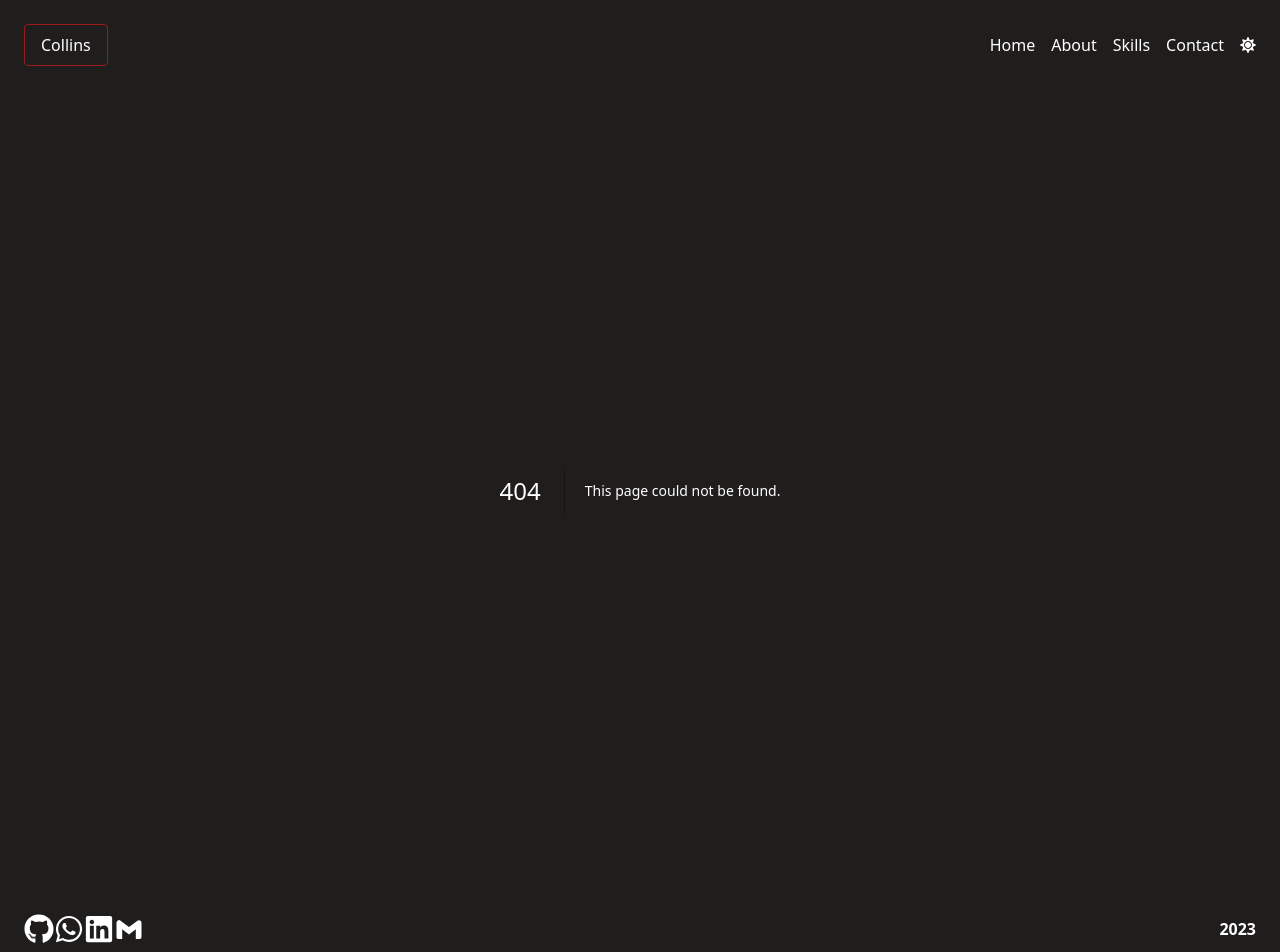
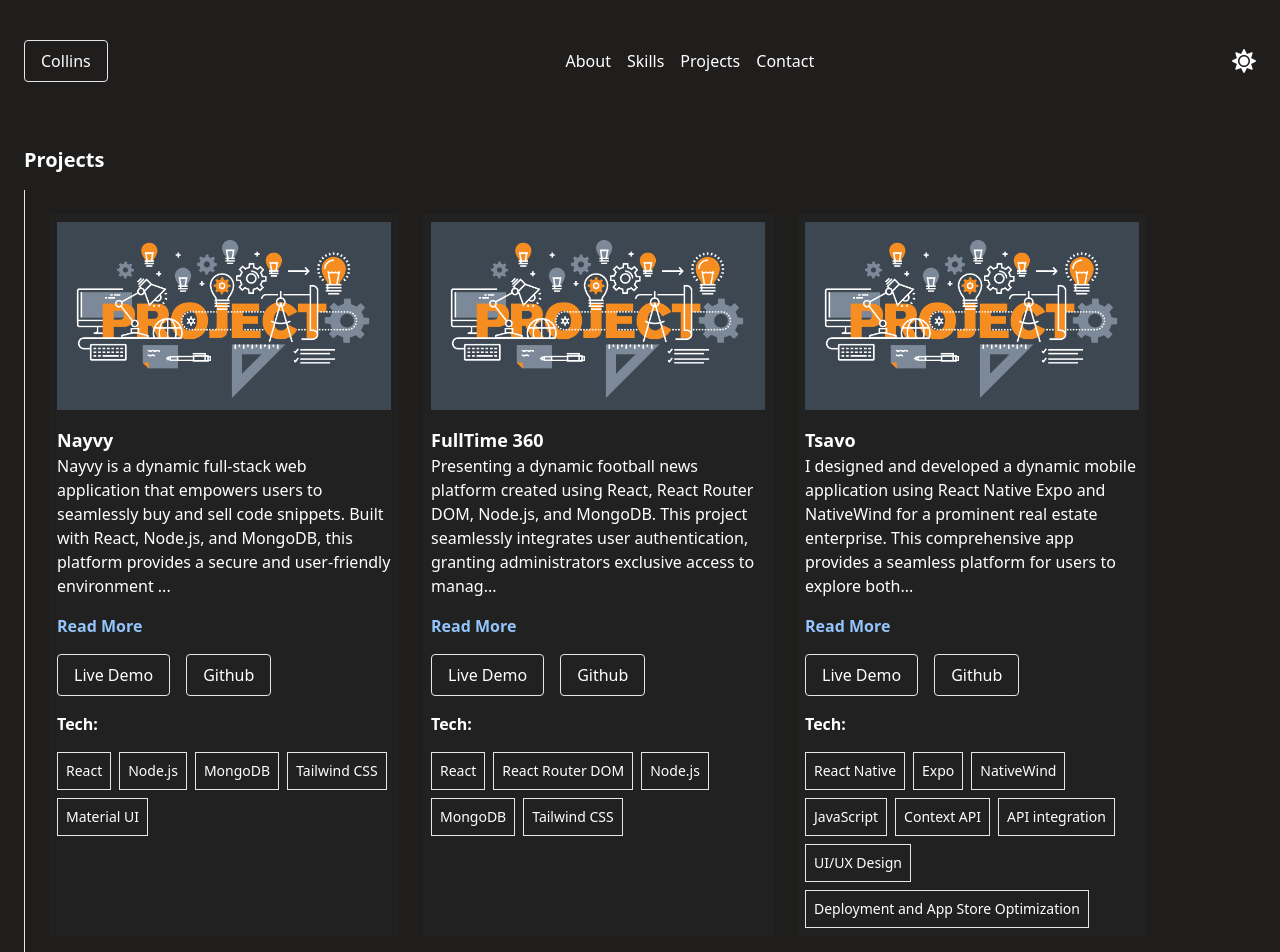
Before and after one commit to iamkiprono/portfolio-website-with-next-js, a Next.js app: page /projects in a window 1280 px wide. Before the commit this address had no page. Shown: the top 952 px of the page. Built offline with nearby package versions, Linux system fonts and the light colour scheme.

Commit message:
Added projects section

```diff
--- /dev/null
+++ b/src/MyProjectsData/Projects.ts
@@ -0,0 +1,54 @@
+export const Projects = [
+  {
+    projectName: "Nayvy",
+    projectType: "Website",
+    projectDescription:
+      "Nayvy is a dynamic full-stack web application that empowers users to seamlessly buy and sell code snippets. Built with React, Node.js, and MongoDB, this platform provides a secure and user-friendly environment for developers to trade their code expertise. Inspired by a similar project (Nayvy.com), Nayvy integrates Tailwind CSS and Material UI for a polished and responsive design. Through its intuitive interface and robust backend, Nayvy facilitates the exchange of code knowledge, fostering a thriving community of developers.",
+    tech: ["React", "Node.js", "MongoDB", "Tailwind CSS", "Material UI"],
+    link: "https://nayvy-clone.vercel.app/",
+  },
+  {
+    projectName: "FullTime 360",
+    projectType: "Website",
+    projectDescription:
+      "Presenting a dynamic football news platform created using React, React Router DOM, Node.js, and MongoDB. This project seamlessly integrates user authentication, granting administrators exclusive access to manage content. Leveraging the power of Tailwind CSS for an appealing visual design, the platform offers a real-time feed of football news, updates on the latest transfers, and live match links. The user-friendly interface empowers administrators to effortlessly add and remove news articles, ensuring the freshest content for football enthusiasts. Explore this project to witness a harmonious blend of technology and passion for the beautiful game.",
+    tech: ["React", "React Router DOM", "Node.js", "MongoDB", "Tailwind CSS"],
+    link: "http://fulltime-360.netlify.app/",
+  },
+  {
+    projectName: "Tsavo",
+    projectType: "Cross platform mobile applicaion",
+    projectDescription:
+      "I designed and developed a dynamic mobile application using React Native Expo and NativeWind for a prominent real estate enterprise. This comprehensive app provides a seamless platform for users to explore both completed and ongoing apartment projects. Prospective investors can conveniently reserve units directly through the app, streamlining the investment process. Additionally, the application offers current investors the ability to access and review their transaction history, enhancing transparency and user engagement. Through a combination of intuitive design and efficient functionality, this app simplifies real estate transactions and fosters an enhanced experience for both potential and existing investors.",
+    tech: [
+      "React Native",
+      "Expo",
+      "NativeWind",
+      "JavaScript",
+      "Context API",
+      "API integration",
+      "UI/UX Design",
+
+      "Deployment and App Store Optimization",
+    ],
+    link: "http://fulltime-360.netlify.app/",
+  },
+  {
+    projectName: "ZaoKart",
+    projectType: "Cross platform mobile applicaion",
+    projectDescription:
+      "I designed and developed a dynamic mobile application using React Native Expo and NativeWind for a prominent real estate enterprise. This comprehensive app provides a seamless platform for users to explore both completed and ongoing apartment projects. Prospective investors can conveniently reserve units directly through the app, streamlining the investment process. Additionally, the application offers current investors the ability to access and review their transaction history, enhancing transparency and user engagement. Through a combination of intuitive design and efficient functionality, this app simplifies real estate transactions and fosters an enhanced experience for both potential and existing investors.",
+    tech: [
+      "React Native",
+      "Expo",
+      "NativeWind",
+      "JavaScript",
+      "Context API",
+      "API integration",
+      "UI/UX Design",
+
+      "Deployment and App Store Optimization",
+    ],
+    link: "http://fulltime-360.netlify.app/",
+  },
+];
--- a/src/app/components/Footer.tsx
+++ b/src/app/components/Footer.tsx
@@ -1,10 +1,9 @@
-import React from "react";
 import Link from "next/link";
 import { FaGithub, FaLinkedin, FaWhatsapp } from "react-icons/fa";
 import { BiLogoGmail } from "react-icons/bi";
 const Footer = () => {
   return (
-    <div className="p-6">
+    <div className="p-6 ">
       <div className="flex justify-between items-center">
       <div className="flex ">
         <Link target="_blank" href={"https://github.com/iamkiprono"}>
--- a/src/app/components/MyButton.tsx
+++ /dev/null
@@ -1,13 +0,0 @@
-import React from "react";
-
-interface ButtonProps {
-  title: string;
-  variant?: string;
-}
-
-const MyButton: React.FC<ButtonProps> = ({ title, variant }) => {
-  const bg = variant;
-  return <div className={`border px-4 w-fit rounded bg-${bg}-600`}>{title}</div>;
-};
-
-export default MyButton;
--- /dev/null
+++ b/src/app/components/MyLibrary/MyButton.tsx
@@ -0,0 +1,20 @@
+"use client";
+import React from "react";
+
+interface ButtonProps {
+  title: string;
+  variant?: string;
+}
+
+const MyButton = ({ title, variant }: ButtonProps) => {
+  const bg = variant;
+  return (
+    <button
+      className={`border my-4 mr-4 px-4 py-2 rounded w-fit cursor-pointer hover:bg-white hover:text-black bg-${bg}-600`}
+    >
+      {title}
+    </button>
+  );
+};
+
+export default MyButton;
--- /dev/null
+++ b/src/app/components/MyLibrary/MyCard.tsx
@@ -0,0 +1,62 @@
+"use client";
+
+import Image from "next/image";
+import Link from "next/link";
+import React, { useState } from "react";
+import MyButton from "./MyButton";
+
+type Projectprops = {
+  projectName: string;
+  projectDescription: string;
+  projectType: string;
+  link: string;
+  tech: string[];
+};
+
+const MyCard = ({ project }: { project: Projectprops }) => {
+  const [readMore, setReadMore] = useState<boolean>(false);
+
+  return (
+    <>
+      <div className="w-[350px] bg-[#222121] p-2">
+        <Image
+          className="object-cover aspect-video"
+          src="/project.png"
+          width={500}
+          height={500}
+          alt="Picture of the author"
+        />
+        <p className="font-bold text-lg mt-4">{project.projectName}</p>
+        <p className="">
+          {!readMore
+            ? `${project.projectDescription.slice(0, 210)}...`
+            : project.projectDescription}
+        </p>
+        <p
+          className="font-bold mt-4 text-blue-300 cursor-pointer"
+          onClick={() => setReadMore(!readMore)}
+        >
+          {readMore ? "Read Less" : "Read More"}
+        </p>
+        <Link target="_blank" href={project.link}>
+          <MyButton title="Live Demo" />
+        </Link>
+        <Link href={"/"}>
+          <MyButton title="Github" />
+        </Link>
+        <p className="mb-4 font-bold">Tech:</p>
+        <div className="flex flex-wrap gap-2">
+          {project.tech.map((t) => {
+            return (
+              <p className="border p-2 text-sm" key={t}>
+                {t}
+              </p>
+            );
+          })}
+        </div>
+      </div>
+    </>
+  );
+};
+
+export default MyCard;
--- a/src/app/components/Navbar.tsx
+++ b/src/app/components/Navbar.tsx
@@ -1,48 +1,81 @@
 "use client";
 import useTheme from "@/Hooks/useTheme";
-import NameContextProvider, {
-  ContextProps,
-  NameContext,
-} from "@/context/NameContext";
-import { themeType } from "@/context/ThemeContext";
+
 import Link from "next/link";
-import React, { useContext } from "react";
-import { FaMoon, FaSun } from "react-icons/fa";
+import React, { useState } from "react";
+import { FaMoon, FaSun, FaBars, FaTimes } from "react-icons/fa";
+import MyButton from "./MyLibrary/MyButton";
 
 const Navbar = () => {
-  const { user, updateUser } = useContext<ContextProps>(NameContext);
+  const [navOpen, setNavOpen] = useState(false);
 
   const { theme, updateTheme } = useTheme();
   return (
     <div>
       <div className="flex justify-between items-center p-6">
-        <Link className="border border-red-800 px-4 py-2 rounded" href={"/"}>
-          Collins
+        <Link className="" href={"/"}>
+          <MyButton title="Collins" />
         </Link>
-        <div className="flex items-center">
-          <Link className="ml-4" href={"/"}>
-            Home
-          </Link>
-          <Link className="ml-4" href={"about"}>
+        <div
+          className={`flex flex-col md:flex-row justify-center md:visible ${
+            navOpen ? "visible" : "invisible"
+          }`}
+        >
+          {
+            <div className="md:invisible">
+              <FaTimes size={24} onClick={() => setNavOpen(!navOpen)} />
+            </div>
+          }
+
+          <Link
+            onClick={() => setNavOpen(!navOpen)}
+            className="md:ml-4"
+            href={"about"}
+          >
             About
           </Link>
-          <Link className="ml-4" href={"skills"}>
+          <Link
+            onClick={() => setNavOpen(!navOpen)}
+            className="md:ml-4"
+            href={"skills"}
+          >
             Skills
           </Link>
-          <Link className="ml-4 mr-4" href={"contact"}>
+          <Link
+            onClick={() => setNavOpen(!navOpen)}
+            className="md:ml-4"
+            href={"projects"}
+          >
+            Projects
+          </Link>
+          <Link
+            onClick={() => setNavOpen(!navOpen)}
+            className="md:ml-4 md:mr-4"
+            href={"contact"}
+          >
             Contact
           </Link>
+        </div>
+        {
+          <div
+            onClick={() => setNavOpen(!navOpen)}
+            className={`md:invisible md:absolute ${
+              navOpen ? "absolute invisible" : ""
+            }`}
+          >
+            <FaBars size={24} />
+          </div>
+        }
         {theme === "light" ? (
           <FaSun
+            size={24}
             onClick={() => {
-
               updateTheme();
             }}
           />
         ) : (
-            <FaMoon onClick={() => updateTheme()} />
+          <FaMoon size={24} onClick={() => updateTheme()} />
         )}
-        </div>
       </div>
     </div>
   );
--- a/src/app/components/Skills.tsx
+++ b/src/app/components/Skills.tsx
@@ -6,23 +6,31 @@ const Skills = () => {
   const techSkills = [
     "Next.js",
     "React",
-    "TailwindCSS",
-    "MongoDb",
+    "React Native",
+    "TypeScript",
+    "JavaScript",
     "HTML",
     "CSS",
-    "JavaScript",
+    "TailwindCSS",
     "MySQL",
+    "MongoDb",
+    "Express.js",
+    "Node",
     "Git",
+    "GitHub",
+    "Adobe XD",
+    "Figma",
   ];
 
   return (
     <div className=" p-6">
-      <p className="font-bold text-xl mb-4">Skills</p>
-      <div className="flex gap-4 py-2 flex-wrap justify-center ">
+      <p className="font-bold text-xl mb-4 ">Skills</p>
+
+      <div className="flex gap-4 py-2 flex-wrap justify-center border-l-[1px]">
         {techSkills.map((skill, index) => {
           return (
             <div
-              className="rounded p-6 shadow shadow-slate-200 w-full md:w-[300px]"
+              className="rounded p-4 border w-[140px] md:w-[300px]"
               key={index}
             >
               <p>{skill}</p>
--- a/src/app/layout.tsx
+++ b/src/app/layout.tsx
@@ -25,6 +25,7 @@ export default function RootLayout({
       <body
         className={`${inter.className}relative bg-[#201d1d] text-white max-w-7xl m-auto`}
       >
+
         <ThemeContextProvider>
           <NameContextProvider>
             <Navbar />
--- a/src/app/page.tsx
+++ b/src/app/page.tsx
@@ -1,4 +1,6 @@
 import React from "react";
+import MyButton from "./components/MyLibrary/MyButton";
+import Link from "next/link";
 
 const App = () => {
   return (
@@ -7,7 +9,10 @@ const App = () => {
         <p className="text-5xl font-bold my-12">Kiprono Collins</p>
         <p className="text-3xl mb-12">Full Stack Software Engineer</p>
         <p className="text-xl mb-12">Nairobi, Kenya</p>
-        <button className="border px-4 py-2 rounded">Resume</button>
+
+        <Link href={""}>
+          <MyButton title="Resume" />
+        </Link>
       </div>
     </div>
   );
--- /dev/null
+++ b/src/app/projects/page.tsx
@@ -0,0 +1,18 @@
+import { Projects as _Projects } from "@/MyProjectsData/Projects";
+import MyCard from "../components/MyLibrary/MyCard";
+
+const Projects = () => {
+  return (
+    <div className="p-6">
+      <p className="text-xl font-bold mb-4">Projects</p>
+
+      <div className="p-6 border-l-[1px] flex flex-wrap gap-6">
+        {_Projects.map((project, index) => {
+          return <MyCard project={project} key={index} />;
+        })}
+      </div>
+    </div>
+  );
+};
+
+export default Projects;
```
Also changed, not shown: src/app/about/page.tsx (+13 -10 lines), src/app/components/ContactForm.tsx (+23 -26 lines), public/project.png (added). Lines whose indentation alone changed are shown as unchanged.
